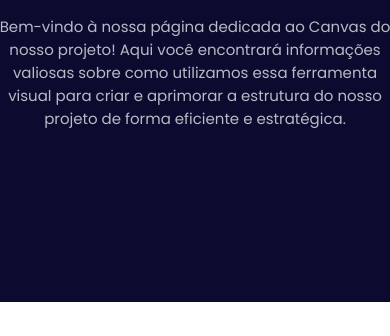
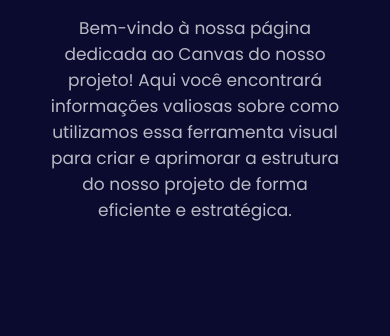
Before and after one commit to MatheusDev7/projeto-shieldtech, a plain HTML site: page saiba-mais.html in a window 390 px wide. Shown: the part 330-666 px from the top of the page. Drawn offline with nearby package versions, Linux system fonts and the light colour scheme; a web font is replaced by a local one.

Commit message:
Update saiba-mais.css

```diff
--- a/style/saiba-mais.css
+++ b/style/saiba-mais.css
@@ -313,8 +313,8 @@ nav .close-icon{
     }
 
     .banner-text > p{
-        width: 400px;
-        font-size: 15px;
+        width: 300px;
+        font-size: 17px;
     }
 
     #sobre .container{
```
